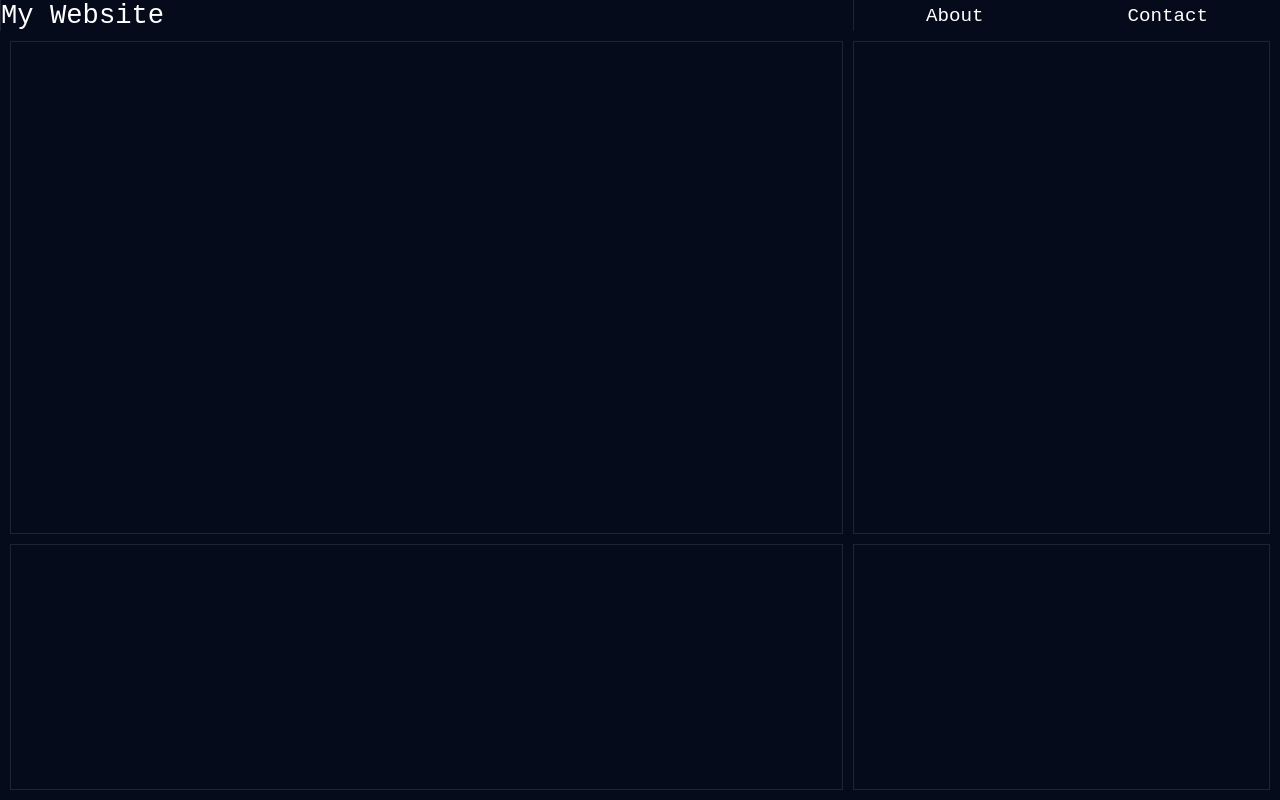
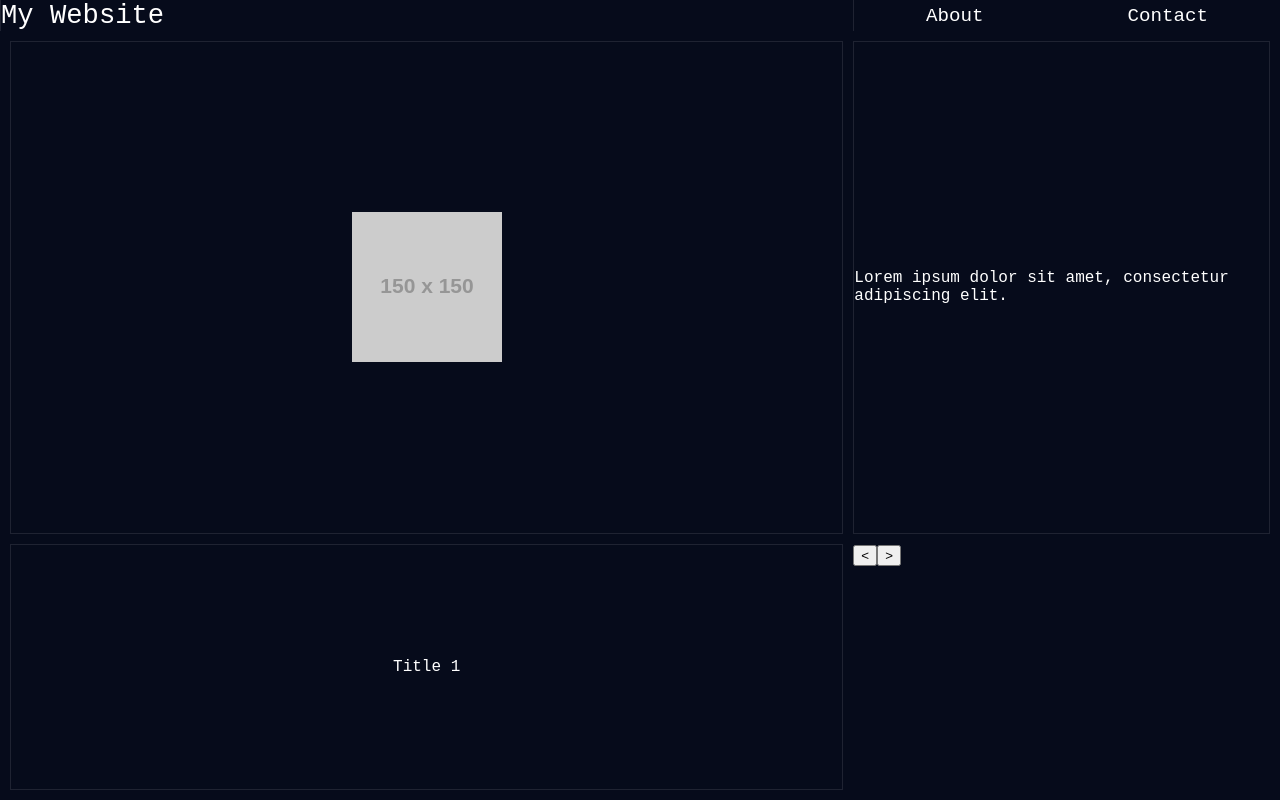
Before and after one commit to mayanksharma-1/homepage, a React (Vite) app: page / in a window 1280 px wide. Built offline with nearby package versions, Linux system fonts and the light colour scheme.

Commit message:
Make sliding animation: To iterate through different projects on button click

```diff
--- a/src/components/MainBody.jsx
+++ b/src/components/MainBody.jsx
@@ -1,12 +1,42 @@
+import { useState } from 'react';
 import './stylesheets/MainBody.css';
+import data from './Data';
+
 function MainBody() {
+  const [currentIndex, setCurrentIndex] = useState(0);
+  const [isFading, setIsFading] = useState(false);
+
+  const handleNext = () => {
+    setIsFading(true);
+    setTimeout(() => {
+      setCurrentIndex((prevIndex) => (prevIndex + 1) % data.length);
+      setIsFading(false);
+    }, 500); // Match the animation duration
+  };
+
+  const handlePrev = () => {
+    setIsFading(true);
+    setTimeout(() => {
+      setCurrentIndex((prevIndex) => (prevIndex - 1 + data.length) % data.length);
+      setIsFading(false);
+    }, 500); // Match the animation duration
+  };
+
+  const { image, title, text } = data[currentIndex];
+
   return (
     <main>
-      <article></article>
-      <article></article>
-      <article></article>
-      <article></article>
+      <article className={isFading ? 'fade-out' : 'fade-in'}>
+        <img src={image} alt="Placeholder" />
+      </article>
+      <article className={isFading ? 'fade-out' : 'fade-in'}>{text}</article>
+      <article className={isFading ? 'fade-out' : 'fade-in'}>{title}</article>
+      <section className="controls">
+        <button onClick={handlePrev}>{'<'}</button>
+        <button onClick={handleNext}>{'>'}</button>
+      </section>
     </main>
   );
 }
+
 export default MainBody;
--- a/src/components/stylesheets/MainBody.css
+++ b/src/components/stylesheets/MainBody.css
@@ -1,19 +1,50 @@
 main {
     background-color: var(--background-color);
     font-size: 1.2rem;
-    flex-grow: 1; /* Allow the main element to grow */
+    flex-grow: 1;
     display: grid;
     grid-template-columns: 2fr 1fr;
     grid-template-rows: 2fr 1fr;
-    gap: 10px; /* Optional: Add spacing between grid items */
+    gap: 10px;
+    height: 100%;
+    width: 100%;
     padding: 10px;
 }
 
 main > article {
-    border: 1px solid var(--border-color); /* Optional: Add a border */
+    border: 1px solid var(--border-color);
     display: flex;
     justify-content: center;
     align-items: center;
     font-size: 1rem;
     color: white;
+    opacity: 0; /* Start hidden */
+    transform: translateX(100%); /* Start off-screen to the right */
+    animation: slideIn 0.5s ease-in-out forwards; /* Slide-in animation */
 }
+
+main > article.fade-out {
+    animation: slideOut 0.5s ease-in-out forwards; /* Slide-out animation */
+}
+
+@keyframes slideIn {
+    from {
+        opacity: 0;
+        transform: translateX(100%); /* Start off-screen to the right */
+    }
+    to {
+        opacity: 1;
+        transform: translateX(0); /* End at the original position */
+    }
+}
+
+@keyframes slideOut {
+    from {
+        opacity: 1;
+        transform: translateX(0); /* Start at the original position */
+    }
+    to {
+        opacity: 0;
+        transform: translateX(-100%); /* Move off-screen to the left */
+    }
+}
```
